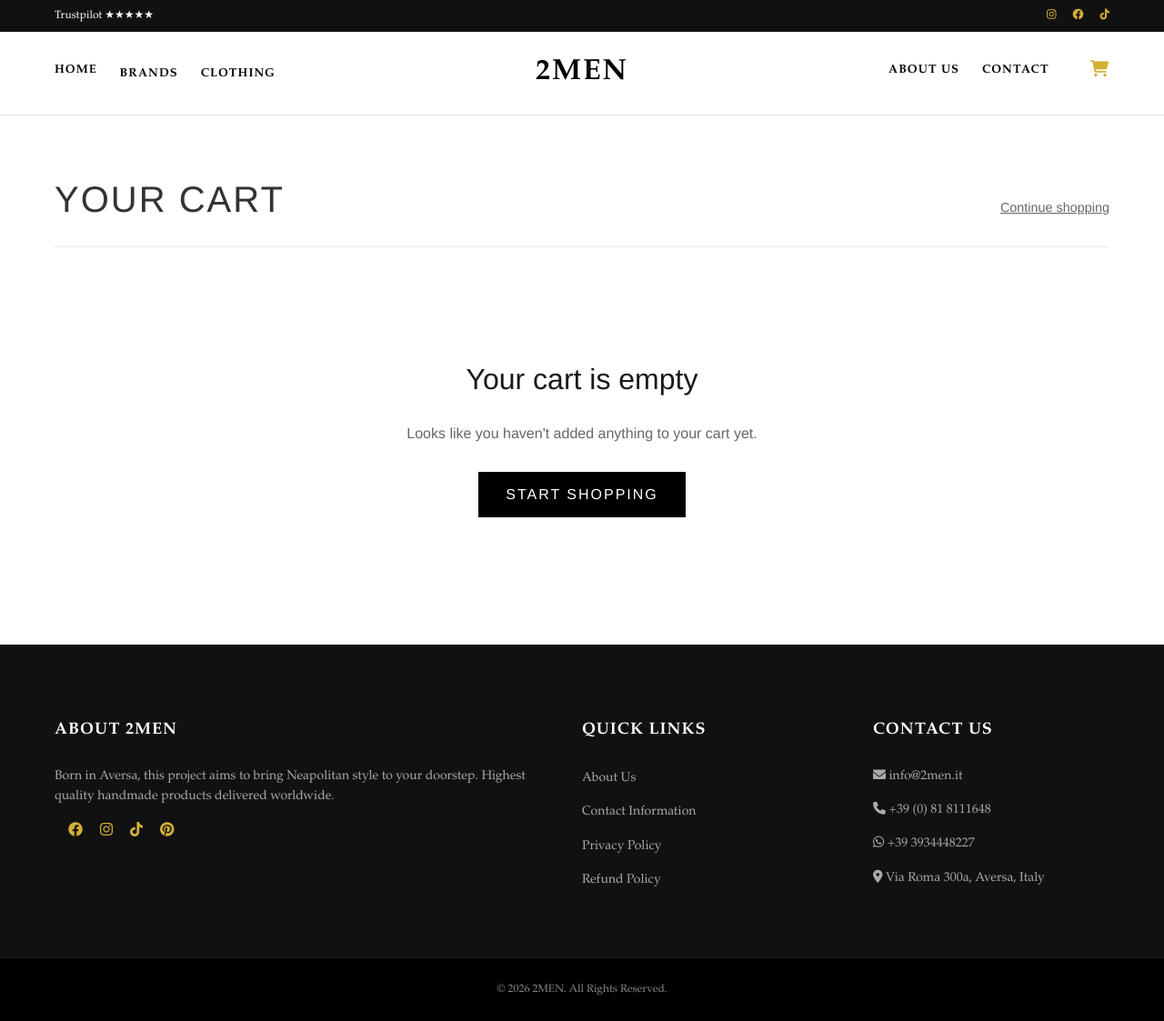
After one commit to SyedNajiullah/django-cloth-ordering, a Django app: page /cart/ in a window 1280 px wide. The commit adds this page. Shown: the whole page at 91% size. Run offline with Django 5.2, Linux system fonts and the light colour scheme; tables that the repository leaves empty hold one stand-in row (values such as "Sample post").

Commit message:
building add to cart funtionality

```diff
--- a/core/core/urls.py
+++ b/core/core/urls.py
@@ -31,6 +31,9 @@ urlpatterns = [
     path('privacy/', views.privacy, name='privacy'),
     path('refund/', views.refund, name='refund'),
     path('shop/', views.all_products, name='all_products'),
+    path('cart/', views.cart_view, name='cart_view'),
+    path('cart/add/<int:pk>/', views.add_to_cart, name='add_to_cart'),
+    path('cart/checkout/', views.checkout, name='checkout'),
 ]
 
 if settings.DEBUG:
--- a/core/products/models.py
+++ b/core/products/models.py
@@ -55,3 +55,28 @@ class ProductImage(models.Model):
     is_primary = models.BooleanField(default=False)# The main image shown in product listing cards
     def __str__(self):
         return f"Image for {self.product.name}"
+
+
+class Cart(models.Model):
+    """Shopping cart attached to a session"""
+    session_key = models.CharField(max_length=255, blank=True, null=True)
+    created_at = models.DateTimeField(auto_now_add=True)
+
+    def __str__(self):
+        return f"Cart {self.id}"
+
+    def get_total_price(self):
+        return sum(item.get_total_price() for item in self.items.all())
+
+
+class CartItem(models.Model):
+    """Item inside a shopping cart"""
+    cart = models.ForeignKey(Cart, related_name='items', on_delete=models.CASCADE)
+    product = models.ForeignKey(Product, on_delete=models.CASCADE)
+    quantity = models.PositiveIntegerField(default=1)
+
+    def __str__(self):
+        return f"{self.quantity} x {self.product.name}"
+
+    def get_total_price(self):
+        return self.product.price * self.quantity
--- a/core/products/views.py
+++ b/core/products/views.py
@@ -1,5 +1,5 @@
-from django.shortcuts import render, get_object_or_404
-from .models import Product, Brand, Category
+from django.shortcuts import render, get_object_or_404, redirect
+from .models import Product, Brand, Category, Cart, CartItem
 
 def home(request):
     products = Product.objects.all()[:8]
@@ -47,3 +47,34 @@ def refund(request):
 def all_products(request):
     products = Product.objects.all()
     return render(request, 'products/product_list.html', {'products': products, 'title': 'ALL PRODUCTS'})
+
+def cart_view(request):
+    session_key = request.session.session_key
+    if not session_key:
+        request.session.create()
+        session_key = request.session.session_key
+
+    cart, created = Cart.objects.get_or_create(session_key=session_key)
+    return render(request, 'cart.html', {'cart': cart})
+
+def add_to_cart(request, pk):
+    product = get_object_or_404(Product, pk=pk)
+    session_key = request.session.session_key
+    if not session_key:
+        request.session.create()
+        session_key = request.session.session_key
+
+    cart, created = Cart.objects.get_or_create(session_key=session_key)
+
+    cart_item, item_created = CartItem.objects.get_or_create(cart=cart, product=product)
+    if not item_created:
+        cart_item.quantity += 1
+        cart_item.save()
+
+    return redirect('cart_view')
+
+def checkout(request):
+    session_key = request.session.session_key
+    if session_key:
+        Cart.objects.filter(session_key=session_key).delete()
+    return redirect('cart_view')
--- /dev/null
+++ b/core/static/css/cart.css
@@ -0,0 +1,188 @@
+/* cart.css */
+.cart-section {
+    padding: 60px 0;
+    font-family: 'Helvetica Neue', Arial, sans-serif;
+}
+
+.cart-container {
+    max-width: 1200px;
+    margin: 0 auto;
+    padding: 0 20px;
+}
+
+.cart-header {
+    display: flex;
+    justify-content: space-between;
+    align-items: baseline;
+    margin-bottom: 40px;
+    border-bottom: 1px solid #eaeaea;
+    padding-bottom: 20px;
+}
+
+.cart-header h1 {
+    font-size: 2.5rem;
+    font-weight: 300;
+    letter-spacing: 2px;
+    text-transform: uppercase;
+    color: #333;
+}
+
+.cart-header a {
+    color: #666;
+    text-decoration: underline;
+    font-size: 0.9rem;
+}
+
+.cart-content {
+    display: flex;
+    gap: 40px;
+}
+
+.cart-items {
+    flex: 2;
+}
+
+.cart-summary {
+    flex: 1;
+    background: #f9f9f9;
+    padding: 30px;
+    height: fit-content;
+}
+
+.cart-item {
+    display: flex;
+    padding: 20px 0;
+    border-bottom: 1px solid #eaeaea;
+    gap: 20px;
+}
+
+.cart-item-image {
+    width: 120px;
+    height: 150px;
+    object-fit: cover;
+}
+
+.cart-item-details {
+    flex: 1;
+    display: flex;
+    flex-direction: column;
+    justify-content: center;
+}
+
+.cart-item-brand {
+    font-size: 0.8rem;
+    text-transform: uppercase;
+    letter-spacing: 1px;
+    color: #666;
+    margin-bottom: 5px;
+}
+
+.cart-item-name {
+    font-size: 1.1rem;
+    font-weight: 500;
+    color: #333;
+    margin-bottom: 10px;
+}
+
+.cart-item-price {
+    font-size: 1.1rem;
+    color: #333;
+}
+
+.cart-item-quantity {
+    display: flex;
+    align-items: center;
+    gap: 15px;
+    margin-top: 15px;
+}
+
+.quantity-controls {
+    display: flex;
+    align-items: center;
+    border: 1px solid #ddd;
+    padding: 5px 15px;
+}
+
+.cart-item-total {
+    font-weight: bold;
+    font-size: 1.2rem;
+    align-self: flex-start;
+}
+
+.summary-row {
+    display: flex;
+    justify-content: space-between;
+    margin-bottom: 15px;
+    font-size: 1.1rem;
+    color: #555;
+}
+
+.summary-total {
+    display: flex;
+    justify-content: space-between;
+    margin-top: 20px;
+    padding-top: 20px;
+    border-top: 1px solid #ddd;
+    font-size: 1.5rem;
+    font-weight: bold;
+    color: #333;
+}
+
+.btn-checkout {
+    display: block;
+    width: 100%;
+    background-color: #000;
+    color: #fff;
+    text-align: center;
+    padding: 15px;
+    font-size: 1.1rem;
+    text-transform: uppercase;
+    letter-spacing: 2px;
+    border: none;
+    cursor: pointer;
+    margin-top: 30px;
+    text-decoration: none;
+    transition: background-color 0.3s;
+}
+
+.btn-checkout:hover {
+    background-color: #333;
+}
+
+.empty-cart {
+    text-align: center;
+    padding: 80px 0;
+}
+
+.empty-cart h2 {
+    font-size: 2rem;
+    font-weight: 300;
+    margin-bottom: 20px;
+}
+
+.empty-cart p {
+    color: #666;
+    margin-bottom: 30px;
+}
+
+.btn-continue {
+    display: inline-block;
+    background-color: #000;
+    color: #fff;
+    padding: 12px 30px;
+    text-transform: uppercase;
+    letter-spacing: 2px;
+    text-decoration: none;
+    transition: background-color 0.3s;
+}
+
+.btn-continue:hover {
+    background-color: #333;
+}
+
+/* Responsive */
+@media (max-width: 768px) {
+    .cart-content {
+        flex-direction: column;
+    }
+}
--- a/core/templates/base.html
+++ b/core/templates/base.html
@@ -53,7 +53,7 @@
                     <a href="{% url 'about' %}">ABOUT US</a>
                     <a href="{% url 'contact' %}">CONTACT</a>
                     <div class="nav-icons">
-                        <a href="#"><i class="fas fa-shopping-cart"></i></a>
+                        <a href="{% url 'cart_view' %}"><i class="fas fa-shopping-cart"></i></a>
                     </div>
                 </div>
             </div>
--- /dev/null
+++ b/core/templates/cart.html
@@ -0,0 +1,75 @@
+{% extends 'base.html' %}
+{% load static %}
+
+{% block extra_css %}
+<link rel="stylesheet" href="{% static 'css/cart.css' %}">
+{% endblock %}
+
+{% block content %}
+<section class="cart-section">
+    <div class="cart-container">
+        <div class="cart-header">
+            <h1>Your Cart</h1>
+            <a href="{% url 'all_products' %}">Continue shopping</a>
+        </div>
+
+        {% if cart.items.all %}
+        <div class="cart-content">
+            <div class="cart-items">
+                {% for item in cart.items.all %}
+                <div class="cart-item">
+                    {% with item.product.images.first as primary_image %}
+                    {% if primary_image %}
+                    <img src="{{ primary_image.image.url }}" alt="{{ item.product.name }}" class="cart-item-image">
+                    {% else %}
+                    <img src="{% static 'img/landing_hero.png' %}" alt="{{ item.product.name }}" class="cart-item-image">
+                    {% endif %}
+                    {% endwith %}
+
+                    <div class="cart-item-details">
+                        <div class="cart-item-brand">{{ item.product.brand.name }}</div>
+                        <div class="cart-item-name">{{ item.product.name }}</div>
+                        <div class="cart-item-price">€{{ item.product.price }}</div>
+                        <div class="cart-item-quantity">
+                            <span style="font-size: 0.9rem; color: #666;">Quantity:</span>
+                            <div class="quantity-controls">
+                                {{ item.quantity }}
+                            </div>
+                        </div>
+                    </div>
+
+                    <div class="cart-item-total">
+                        €{{ item.get_total_price }}
+                    </div>
+                </div>
+                {% endfor %}
+            </div>
+
+            <div class="cart-summary">
+                <h3 style="margin-bottom: 20px; font-weight: 400; text-transform: uppercase; letter-spacing: 1px;">Order Summary</h3>
+                <div class="summary-row">
+                    <span>Subtotal</span>
+                    <span>€{{ cart.get_total_price }}</span>
+                </div>
+                <div class="summary-row" style="font-size: 0.9rem;">
+                    <span>Shipping</span>
+                    <span>Calculated at checkout</span>
+                </div>
+                <div class="summary-total">
+                    <span>Total</span>
+                    <span>€{{ cart.get_total_price }}</span>
+                </div>
+                <a href="{% url 'checkout' %}" class="btn-checkout">Checkout</a>
+                <p style="text-align: center; margin-top: 15px; font-size: 0.8rem; color: #777;">Taxes included. Discounts applied at checkout.</p>
+            </div>
+        </div>
+        {% else %}
+        <div class="empty-cart">
+            <h2>Your cart is empty</h2>
+            <p>Looks like you haven't added anything to your cart yet.</p>
+            <a href="{% url 'all_products' %}" class="btn-continue">Start Shopping</a>
+        </div>
+        {% endif %}
+    </div>
+</section>
+{% endblock %}
--- a/core/templates/products/product_detail.html
+++ b/core/templates/products/product_detail.html
@@ -49,7 +49,7 @@
             </div>
         </div>
 
-        <button class="add-to-cart-btn animate-pulse">ADD TO CART</button>
+        <a href="{% url 'add_to_cart' product.pk %}" class="add-to-cart-btn animate-pulse" style="display:block; text-align:center; text-decoration:none;">ADD TO CART</a>
 
         <div class="product-description">
             <h3>DESCRIPTION</h3>
```
Also changed, not shown: core/products/migrations/0002_cart_alter_productsize_size_cartitem.py (added).
